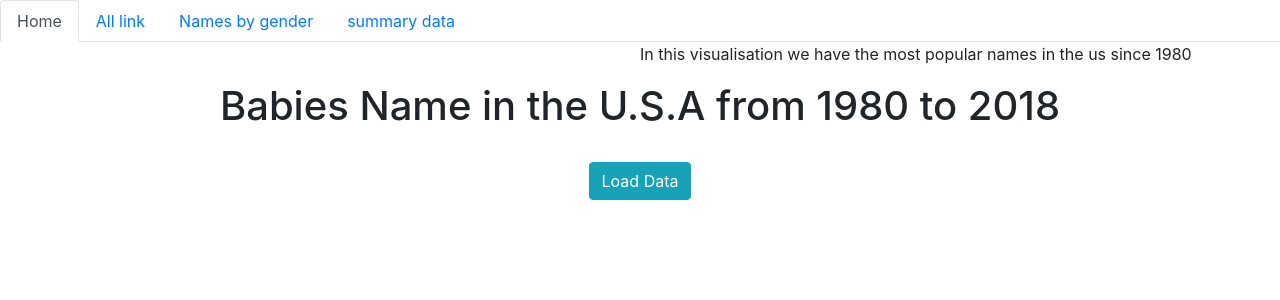
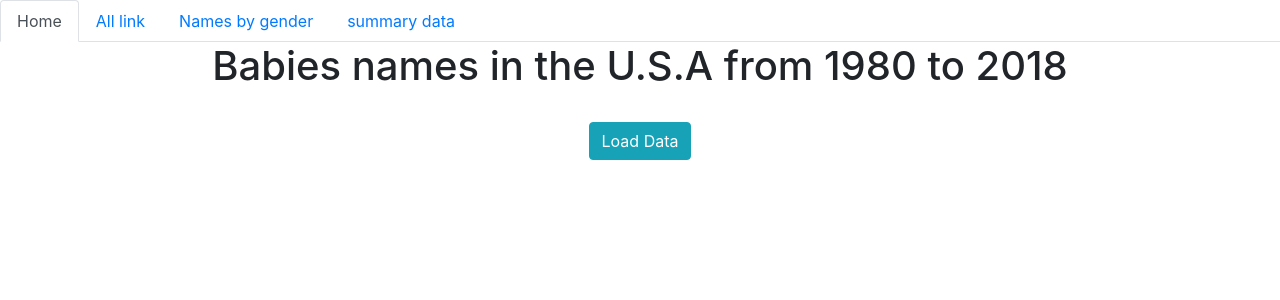
Before and after one commit to danykoud/babes_names, a Flask app: template templates/map.html in a window 1280 px wide. Shown: the top 300 px of the page. Run offline with Flask 2, Linux system fonts and the light colour scheme; the template is opened without the code that fills it, so the values that code supplies are empty; parts of the project's set-up code (start-up, migrations or seed data) failed here and were passed over; some libraries are stand-ins or nearby versions.

Commit message:
commit change
fix grammar

```diff
--- a/static/js/plot.js
+++ b/static/js/plot.js
@@ -20,7 +20,7 @@ d3.json("../static/Resources/namb.json").then( importedData => {
       x: data.map(row => row.Number),
       y: data.map(row => row.Name),
       text: data.map(row => row.Name),
-      name: "Us Baby Names",
+      name: "US most popular Babies' Names",
       type: "bar",
       orientation: "h"
     };
--- a/templates/map.html
+++ b/templates/map.html
@@ -49,12 +49,11 @@
     </div>
   </div>
     <div class="col-md- 6col-md-pull-6"><div id="plot"></div></div>
-    <div><p id="tx">In this visualisation we have the most popular names in the us since 1980</p></div>
   </div>
   <div>
 
     <div class="table-responsive">
-      <h1 align="center">Babies Name in the U.S.A from 1980 to 2018</h1>
+      <h1 align="center">Babies names in the U.S.A from 1980 to 2018</h1>
       <br />
       <div align="center">
        <button type="button" name="load_data" id="load_data" class="btn btn-info">Load Data</button>
```
